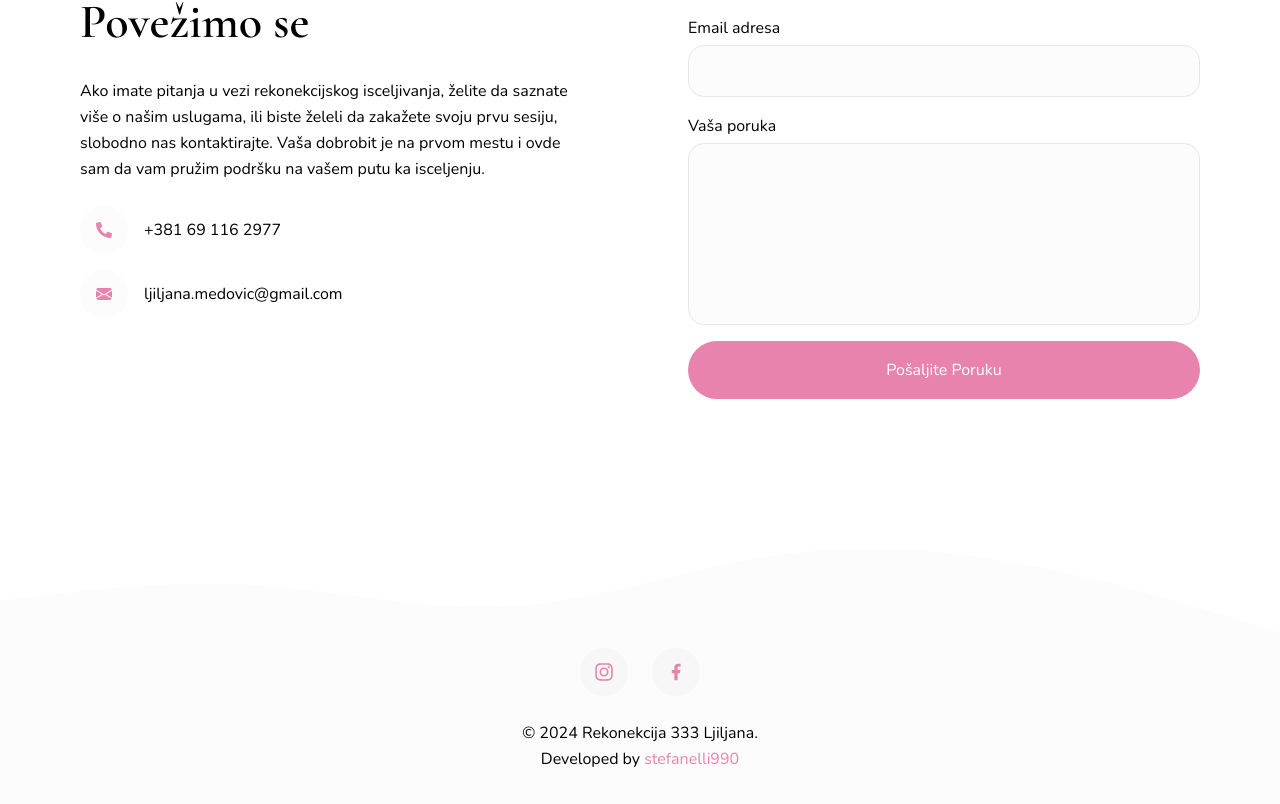
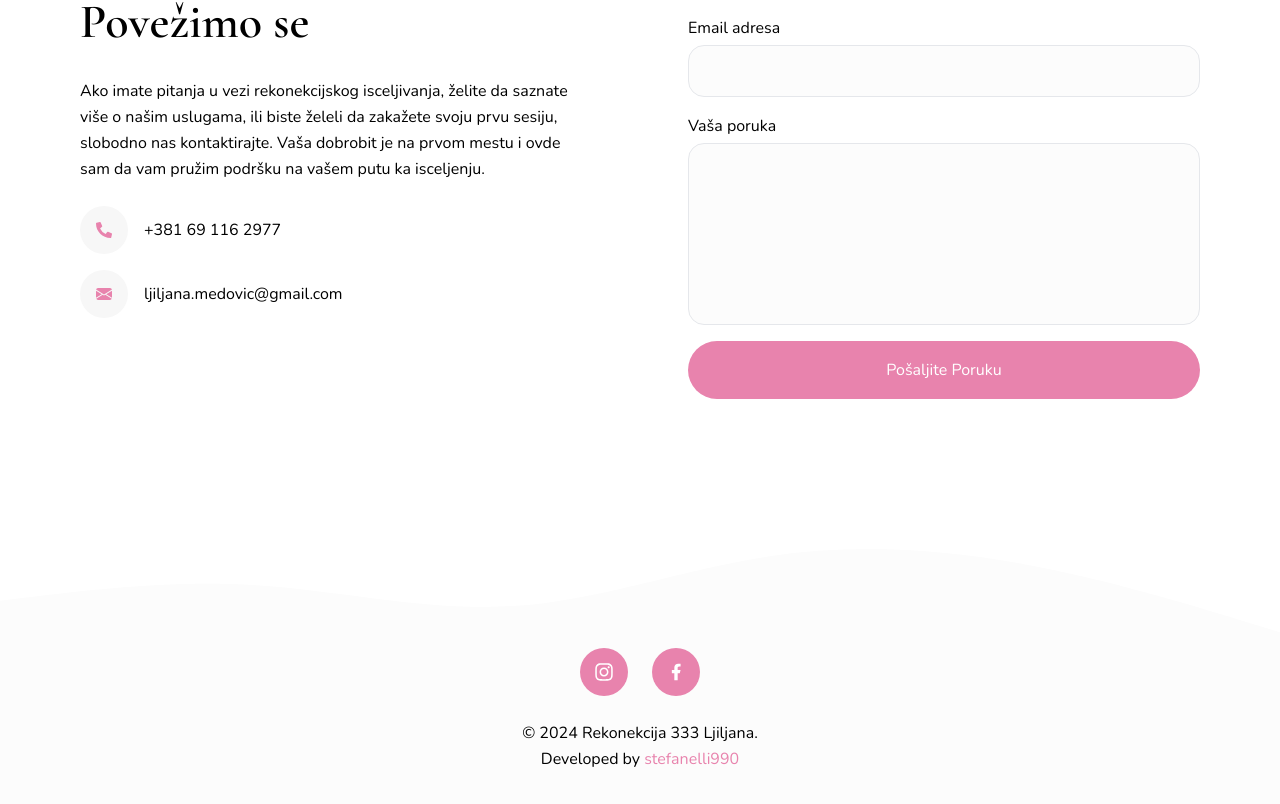
Before and after one commit to stefanelli990/rekonekcija-333-ljiljana, a React (Vite) app: page / in a window 1280 px wide. Shown: the part 6350-7154 px from the top of the page. Built offline with nearby package versions, Linux system fonts and the light colour scheme.

Commit message:
added social btn component

```diff
--- a/src/components/Contact.jsx
+++ b/src/components/Contact.jsx
@@ -13,13 +13,13 @@ export default function Contact() {
           </p>
           <ul className="mt-6 space-y-4">
             <li className="flex items-center space-x-4">
-                <div className="h-12 w-12 flex items-center justify-center bg-offWhite1 rounded-full">
+                <div className="h-12 w-12 flex items-center justify-center bg-offWhite2 rounded-full">
                 <FaPhoneAlt className="text-primaryColor"/>
                 </div>
                 <a href="tel:+381691162977" className="font-normal">+381 69 116 2977</a>
             </li>
             <li className="flex items-center space-x-4">
-                <div className="h-12 w-12 flex items-center justify-center  bg-offWhite1 rounded-full">
+                <div className="h-12 w-12 flex items-center justify-center  bg-offWhite2 rounded-full">
                 <BsEnvelopeFill className="text-primaryColor"/>
                 </div>
                 <a href="mailto:ljiljana.medovic@gmail.com" className="font-normal">ljiljana.medovic@gmail.com</a>
--- a/src/components/Footer.jsx
+++ b/src/components/Footer.jsx
@@ -12,8 +12,8 @@ export default function Footer() {
         <div className="bg-offWhite1">
         <div className="flex justify-center items-center text-center flex-col gap-6 px-0 pt-6 lg:pt-0 pb-10 font-normal">
         <div className="flex space-x-6">
-          <a href="https://www.instagram.com/rekonekcija_ljiljana/" className="bg-offWhite2 text-primaryColor text-xl h-12 w-12 rounded-full flex justify-center items-center hover:bg-gray-200 duration-200" target="_blank" aria-label="Visit Instagram page"><FaInstagram /></a>
-          <a href="https://www.facebook.com/profile.php?id=100095531199276" className="bg-offWhite2 text-primaryColor text-xl h-12 w-12 rounded-full flex justify-center items-center hover:bg-gray-200 duration-200" target="_blank" aria-label="Visit Facebook page"><RiFacebookFill /></a>
+          <a href="https://www.instagram.com/rekonekcija_ljiljana/" className="btn btn-social" target="_blank" aria-label="Visit Instagram page"><FaInstagram /></a>
+          <a href="https://www.facebook.com/profile.php?id=100095531199276" className="btn btn-social" target="_blank" aria-label="Visit Facebook page"><RiFacebookFill /></a>
         </div>
         <p>&copy; {currentYear} Rekonekcija 333 Ljiljana. <br /> Developed by <a href="https://github.com/stefanelli990" target="_blank" className="text-primaryColor">stefanelli990</a></p>
         </div>
--- a/src/index.css
+++ b/src/index.css
@@ -34,4 +34,7 @@
   .btn {
     @apply bg-primaryColor text-white capitalize font-normal rounded-full py-4 px-6 inline-block duration-200 hover:bg-primaryColor-light;
   }
+  .btn-social {
+    @apply py-0 px-0 h-12 w-12 text-xl grid place-items-center;
+  }
 }
```
